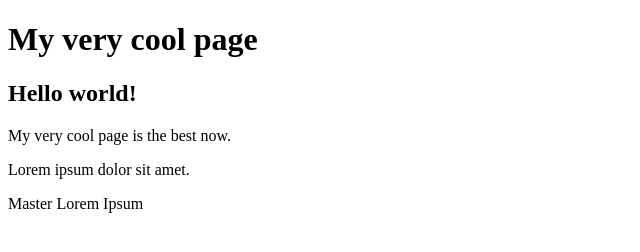
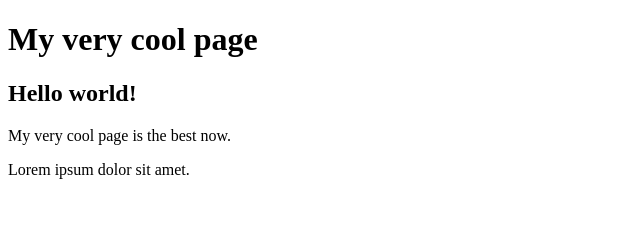
Before and after one commit to DJanota/7.4, a plain HTML site: page index.html in a window 1280 px wide. Shown: the whole page, without its empty margins (0-640 px from the left). Drawn offline with Linux system fonts and the light colour scheme.

Commit message:
Update index.html

```diff
--- a/index.html
+++ b/index.html
@@ -9,6 +9,5 @@
         <h2>Hello world!</h2>
         <p>My very cool page is the best now.</p>
         <p>Lorem ipsum dolor sit amet.</p>
-        <p>Master Lorem Ipsum</p>
 </body>
 </html>
```
